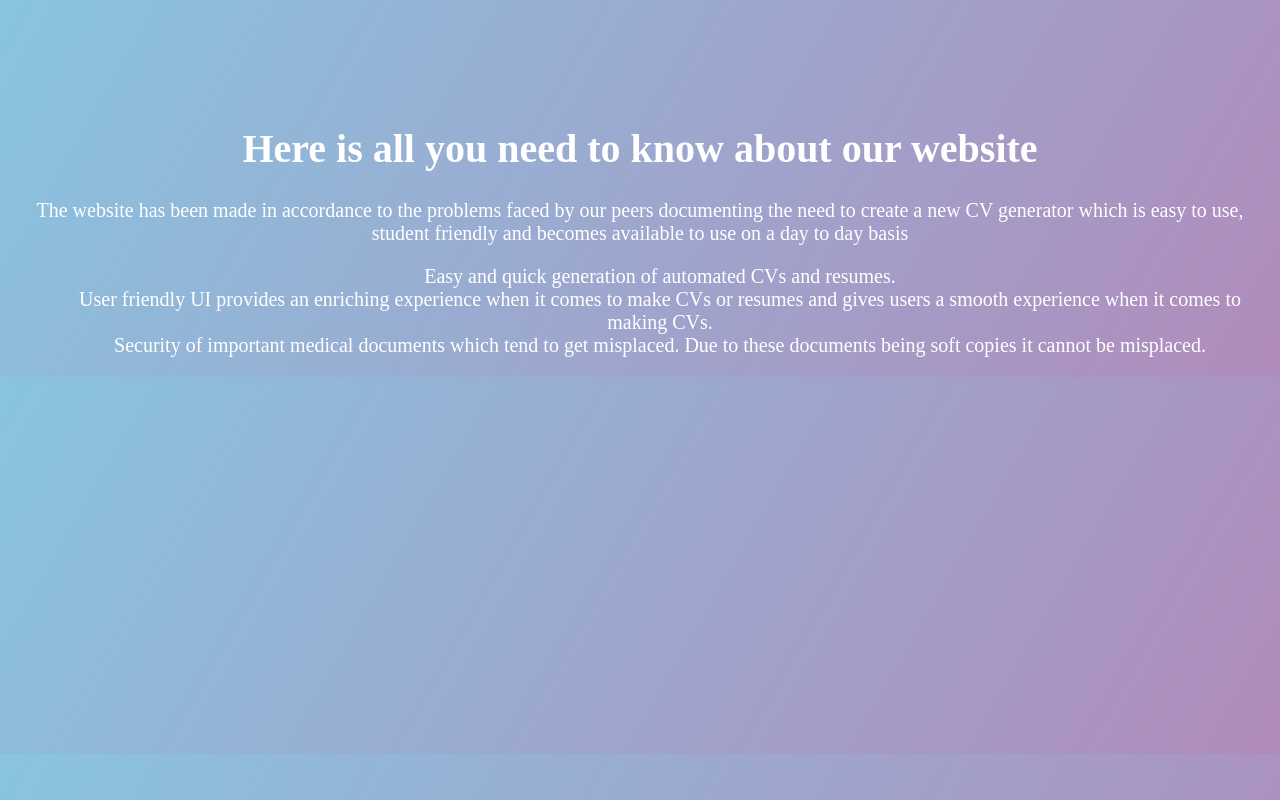
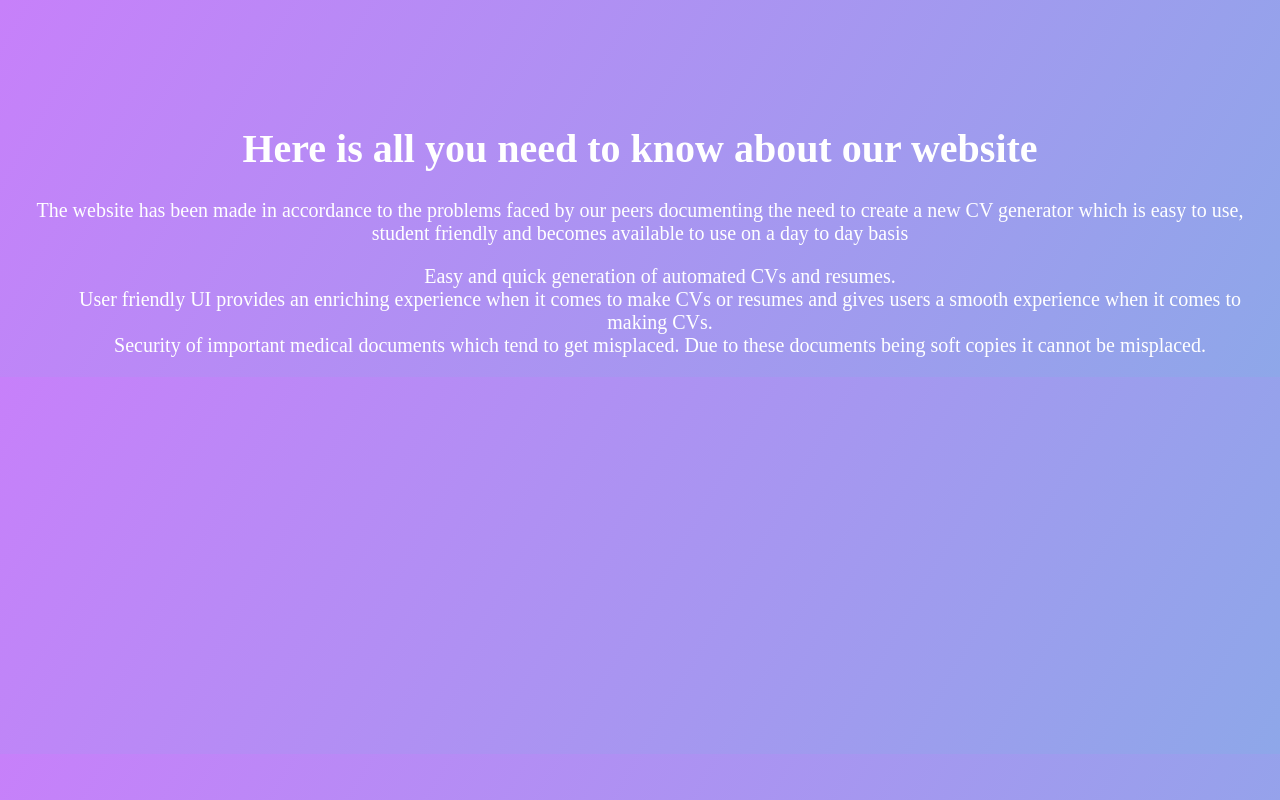
Before and after one commit to BlackDeath1107/ResumixPro, a plain HTML site: page info.html in a window 1280 px wide. Drawn offline with Linux system fonts and the light colour scheme.

Commit message:
updated infopage-css

```diff
--- a/info.css
+++ b/info.css
@@ -4,7 +4,7 @@ h1{
     font-size: 40px;
 }
 body{
-    background: linear-gradient(120deg,#89C4E1,#B08BBB);
+    background: linear-gradient(120deg,#C780FA,#8EA7E9);
     align-items: center;
     color: #fff;
 }
```
